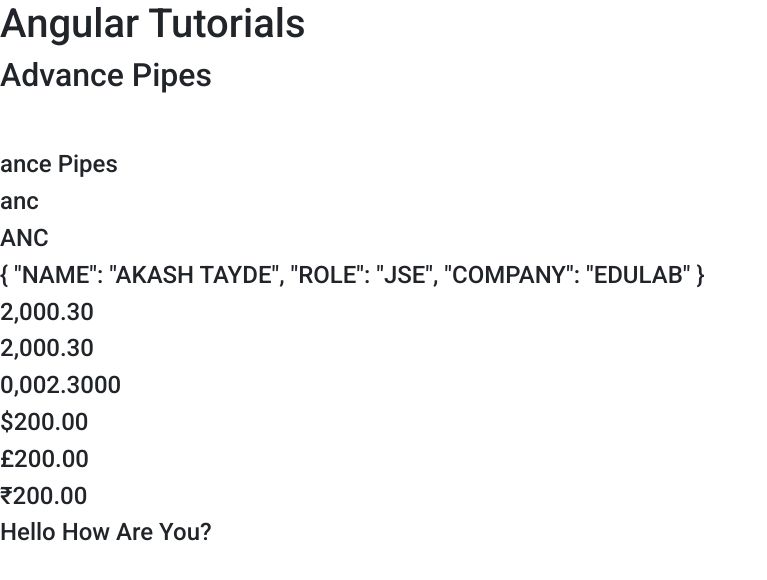
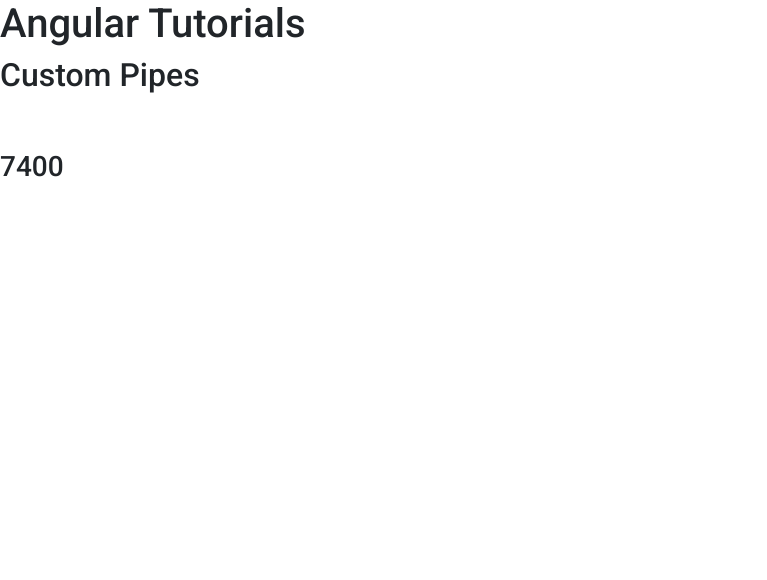
Before and after one commit to akashTedulab/Angular, an Angular app in the folder app/: page / in a window 1280 px wide. Shown: the top 580 px of the page, without its empty margins (0-767 px from the left). Built offline with nearby package versions, Linux system fonts and the light colour scheme.

Commit message:
custom-pipes

```diff
--- a/app/src/app/app.component.html
+++ b/app/src/app/app.component.html
@@ -1,25 +1,5 @@
 <h1>{{title}}</h1>
 <h2>{{title2}}</h2>
 <br /> <br />
-<!-- Slice method with params -->
-<h4>{{ title2 | slice : 3 }}</h4>
-<h4>{{ title2 | slice : 3 : 6 }}</h4>
-<!-- Using Two Pipes at same time -->
-<h4>{{ title2 | slice : 3 : 6 | uppercase }}</h4>
-<!-- Displaying objects with pipes -->
-<h4>{{user | json | uppercase}}</h4>
 
-<!-- Pipes with numbers -->
-<!-- Minimizing numbers with actual digits  -->
-<h4>{{2000.3000 | number : '2.2-3'}}</h4>
-<!-- This will not accept starting 0's -->
-<h4>{{000002000.3000 | number : '2.2-3'}}</h4>
-<!-- Maximizing numbers with 0's -->
-<h4>{{2.3 | number : '4.4-6'}}</h4>
-
-<!-- Currency Pipes -->
-<h4>{{200 | currency: 'USD'}}</h4>
-<h4>{{200 | currency: 'GBP'}}</h4>
-<h4>{{200 | currency: 'INR'}}</h4>
-<!-- Capitalizing  -->
-<h4>{{"hello how are you?" | titlecase}}</h4>
+<h3>{{100 | usdInr : 74}}</h3>
--- a/app/src/app/app.component.ts
+++ b/app/src/app/app.component.ts
@@ -8,7 +8,7 @@
 
 export class AppComponent {
  title = 'Angular Tutorials';
- title2 = "Advance Pipes";
+ title2 = "Custom Pipes";
 
  user = {
   name: "akash tayde",
--- a/app/src/app/app.module.ts
+++ b/app/src/app/app.module.ts
@@ -8,10 +8,12 @@
 import { MatSlideToggleModule } from '@angular/material/slide-toggle';
 import {MatButtonModule} from '@angular/material/button';
 import { FormsModule } from '@angular/forms';
+import { UsdInrPipe } from './pipes/usd-inr.pipe';
 
 @NgModule({
   declarations: [
     AppComponent,
+    UsdInrPipe,
   ],
   imports: [
     BrowserModule,
--- /dev/null
+++ b/app/src/app/pipes/usd-inr.pipe.ts
@@ -0,0 +1,14 @@
+import { Pipe, PipeTransform } from '@angular/core';
+
+@Pipe({
+  name: 'usdInr'
+})
+export class UsdInrPipe implements PipeTransform {
+
+  transform(value: number, ...args: number[]): unknown {
+    // return value * 70;
+    const [x] = args;
+    return value * x
+  }
+
+}
```
Also changed, not shown: 1 other file (tests, documents, lock files or other folders).
